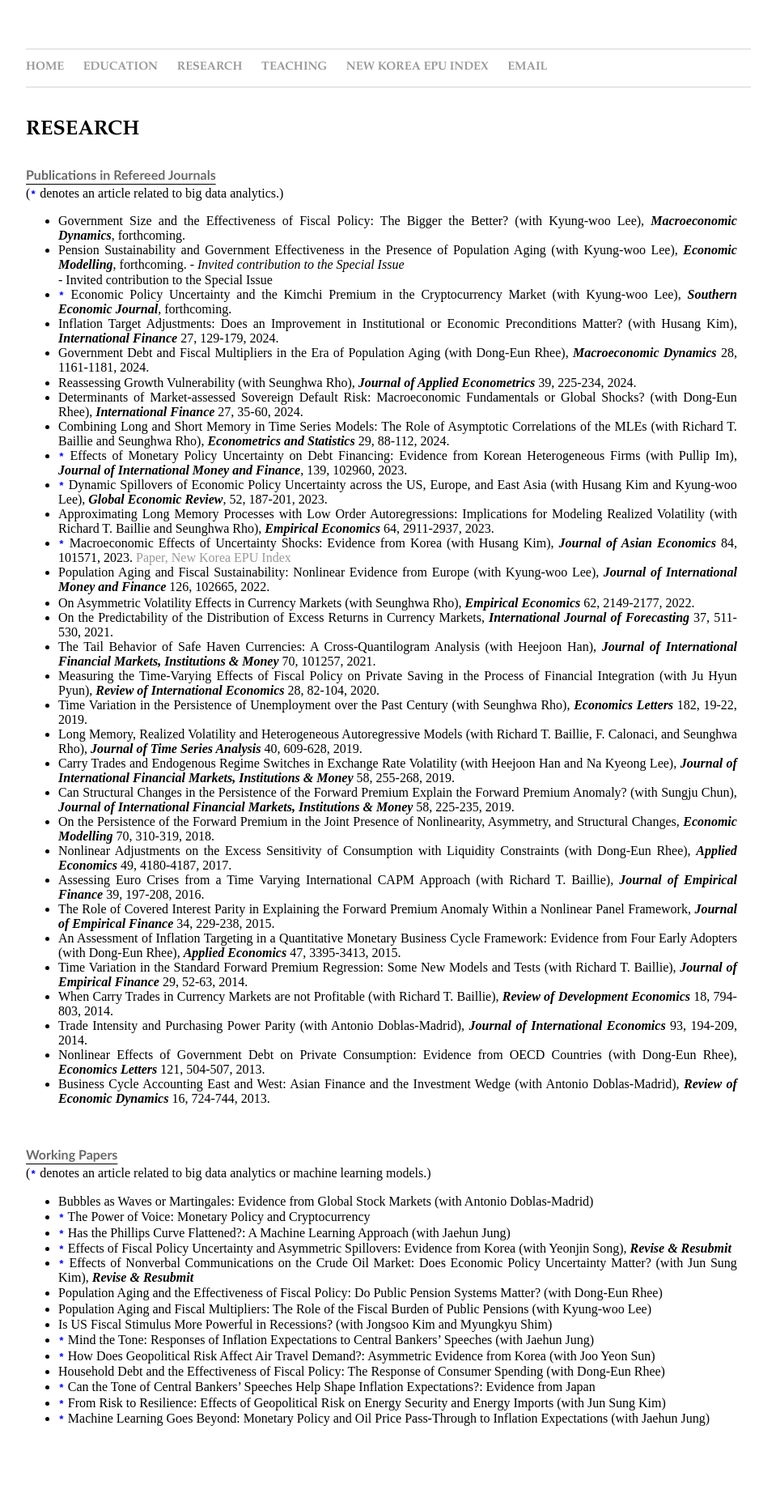
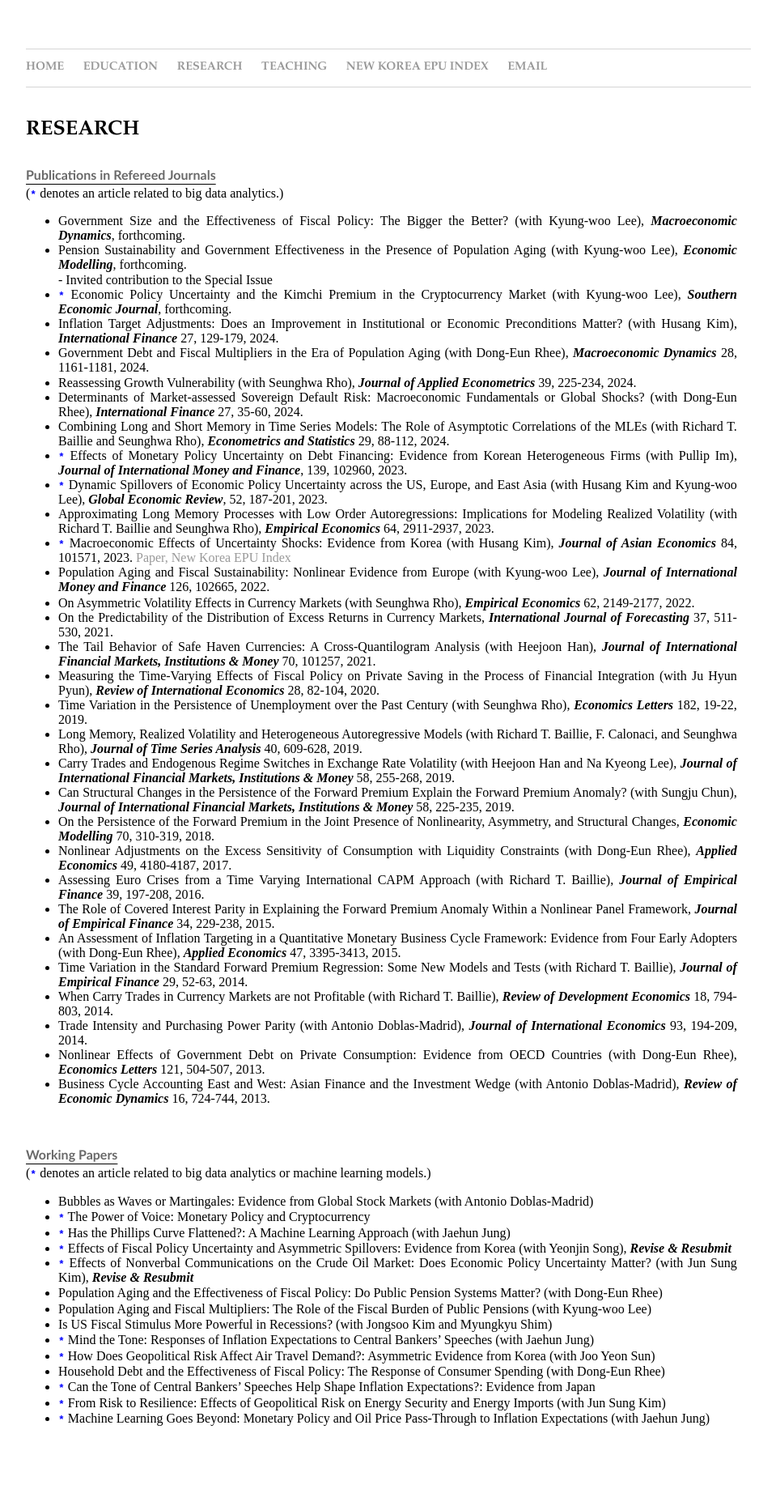
Before and after one commit to dooyeoncho/dooyeoncho.github.io, a Jekyll site: the page built from pages/research.html, in a window 1280 px wide. Shown: the whole page at 81% size, without its empty margins (160-1119 px from the left). Built offline with Jekyll 4.4.1, drawn with Linux system fonts in a browser that asks for light colours.

Commit message:
Update research.html

```diff
--- a/pages/research.html
+++ b/pages/research.html
@@ -25,7 +25,7 @@ span {
 <div><b><p style="text-decoration: underline; text-underline-position:under;"><font color="dimgray" face="Gill Sans", sans-serif;>Publications in Refereed Journals</font></p></b></div> </div></li>(<code style="color : blue"><b>*</b></code> denotes an article related to big data analytics.)</li></div>
 		<div><ul>
 			<span><li>Government Size and the Effectiveness of Fiscal Policy: The Bigger the Better? (with Kyung-woo Lee), <em property="italic"><b>Macroeconomic Dynamics</b></em>, forthcoming.</li></span>
-			<span><li>Pension Sustainability and Government Effectiveness in the Presence of Population Aging (with Kyung-woo Lee), <em property="italic"><b>Economic Modelling</b></em>, forthcoming. <em property="italic">- Invited contribution to the Special Issue</em></li></span>
+			<span><li>Pension Sustainability and Government Effectiveness in the Presence of Population Aging (with Kyung-woo Lee), <em property="italic"><b>Economic Modelling</b></em>, forthcoming.</li></span>
 			<span>  - Invited contribution to the Special Issue</span>
 			<span><li><code style="color : blue"><b>*</b></code> Economic Policy Uncertainty and the Kimchi Premium in the Cryptocurrency Market (with Kyung-woo Lee), <em property="italic"><b>Southern Economic Journal</b></em>, forthcoming.</li></span>
 			<span><li>Inflation Target Adjustments: Does an Improvement in Institutional or Economic Preconditions Matter? (with Husang Kim), <em property="italic"><b>International Finance</b></em> 27, 129-179, 2024.</li></span>
```
